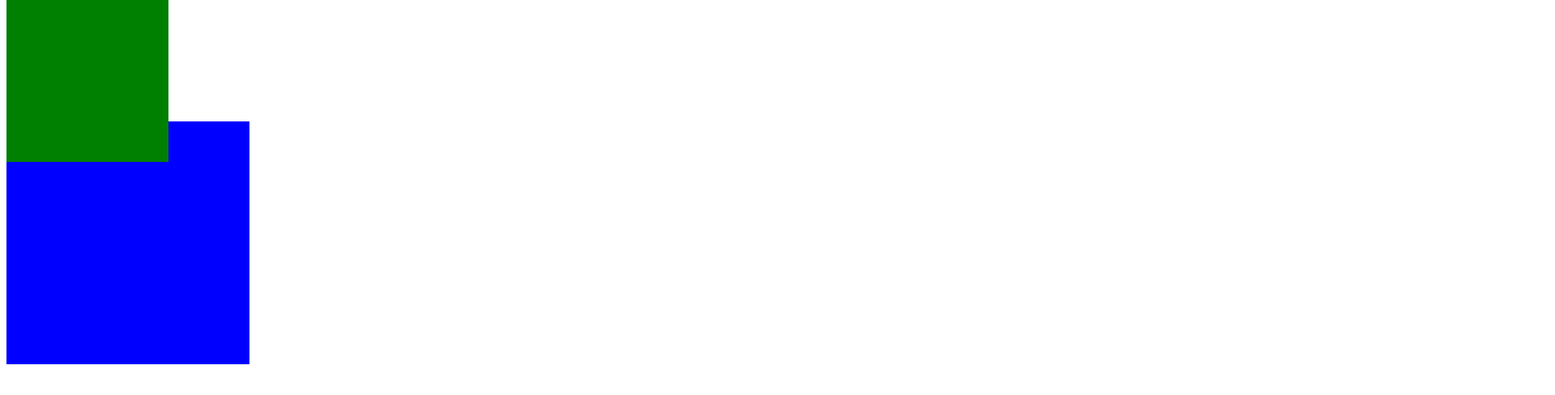
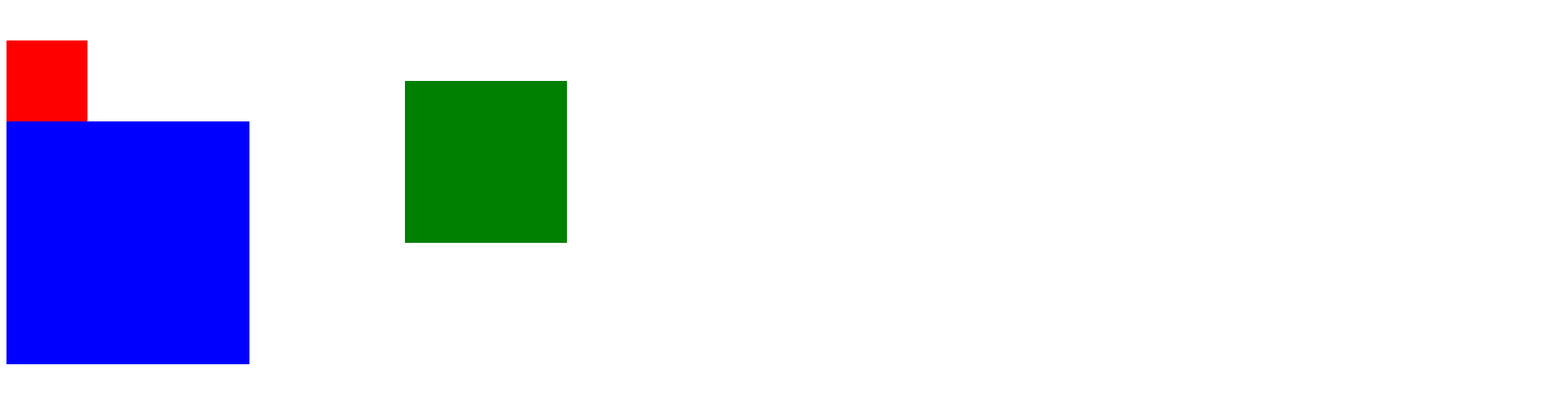
Before and after one commit to Niko-014/My-Repository, a plain HTML site: page MyClass/practice1.html in a window 1280 px wide. Shown: the top 488 px of the page at 81% size, 1920 px wide, since content can reach past the window. Drawn offline with Linux system fonts and the light colour scheme.

Commit message:
Update practice1.html

```diff
--- a/MyClass/practice1.html
+++ b/MyClass/practice1.html
@@ -8,8 +8,8 @@
     <style>
       .container {
         margin-top: 50px;
-        width: 1000px;
-        height: 1000px;
+        width: 10000px;
+        height: 10000px;
         background-color: rgb(255, 255, 255);
       }
       .box {
@@ -22,13 +22,16 @@
         height: 200px;
         background-color: green;
         position: relative;
-        top: 0px;
+        top: 100px;
         position: fixed;
+        left: 500px;
       }
       .box3 {
         width: 300px;
         height: 300px;
         background-color: blue;
+        position: sticky;
+        top: 100px;
       }
     </style>
   </head>
```
